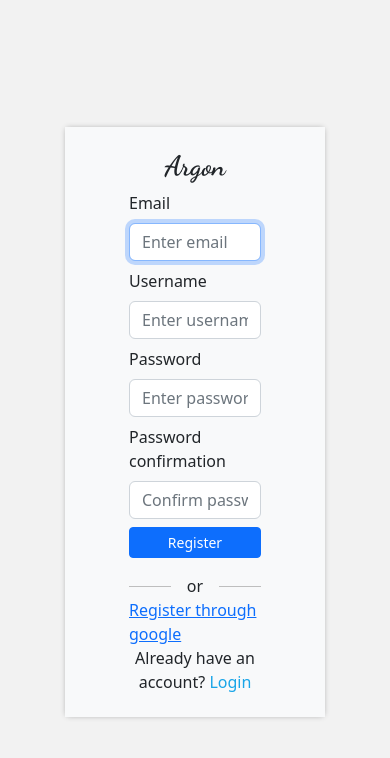
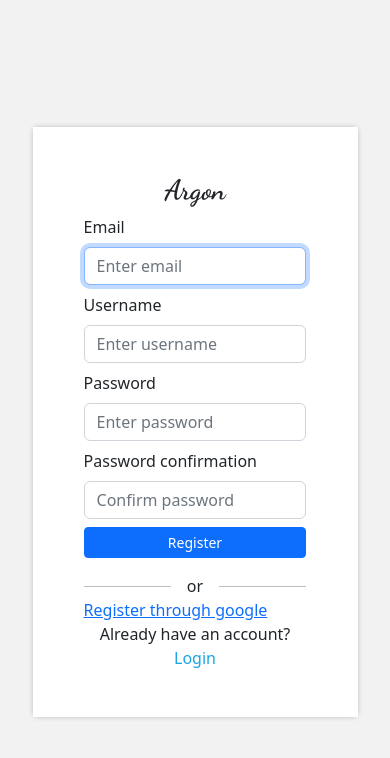
Before and after one commit to serozhenka/argon, a Django app: page /register/ in a window 390 px wide. Shown: the top 758 px of the page. Run offline with Django 4.2, Linux system fonts and the light colour scheme.

Commit message:
added: login/register page responsivness

```diff
--- a/users/templates/users/login_register.html
+++ b/users/templates/users/login_register.html
@@ -6,8 +6,8 @@
     <section>
         <div class="container-fluid p-0">
             <div class="row justify-content-center align-items-center m-0" style="height: 100vh; min-height: 700px">
-                <div class="col-8 auth-container" style="min-height: 500px;">
-                    <div class="row" style="height: 100%">
+                <div class="col-lg-8 col-10 auth-container bg-light" style="min-height: 500px;">
+                    <div class="row justify-content-center" style="height: 100%; background-color: white">
                         <div class="col-6 d-none d-lg-block p-0" style="height: 100%">
                             <div id="carouselExampleIndicators" class="carousel slide carousel-fade" data-bs-ride="carousel" style="height: 100%">
                                 <div class="carousel-indicators">
@@ -28,8 +28,8 @@
                                 </div>
                             </div>
                         </div>
-                        <div class="col-lg-6 col-12 p-3 bg-light">
-                            <div class="row align-items-center px-5" style="height: 100%">
+                        <div class="col-md-6 col-sm-8 col-10 p-3">
+                            <div class="row align-items-center px-lg-5 px-2" style="height: 100%">
                                 <div>
                                     <h1 class="header-font text-center">Argon</h1>
 
```
